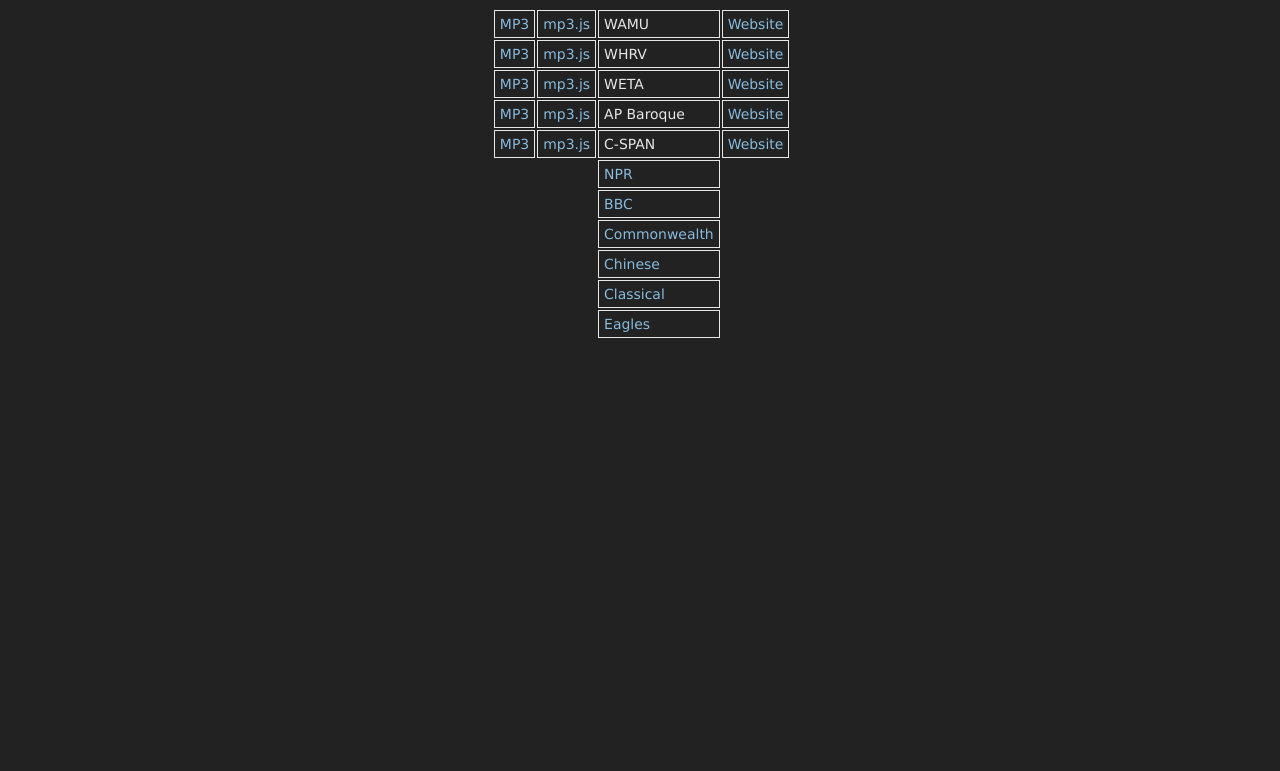
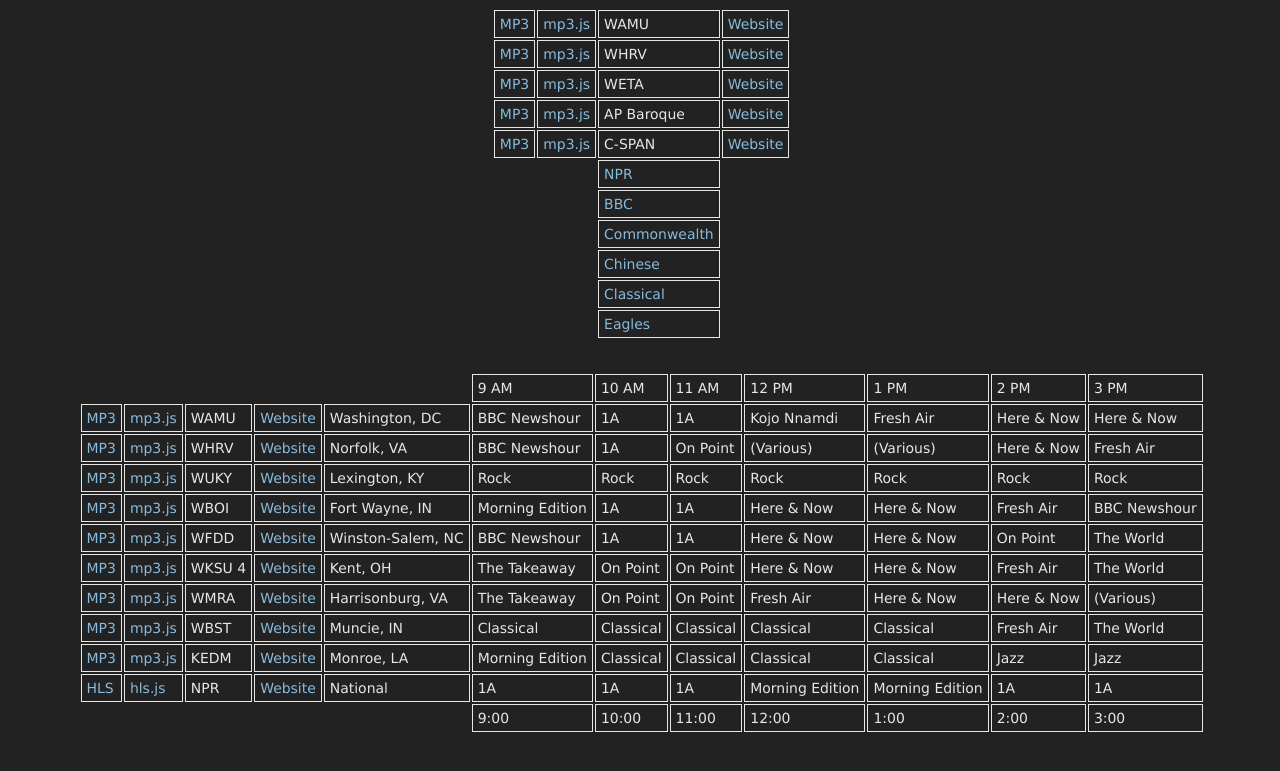
Before and after one commit to danburd/danburd.github.io, a Jekyll site: the page radio.html, which Jekyll copies as it is, in a window 1280 px wide. Shown: the top 771 px of the page. Built offline with Jekyll 4.4.1, drawn with Linux system fonts in a browser that asks for light colours.

Commit message:
Added NPR

```diff
--- a/radio.html
+++ b/radio.html
@@ -21,13 +21,13 @@
   </tr>
   <tr>
    <td><a href="https://stream.weta.org:8010/fmlive">MP3</a></td>
-    <td><a href="/mp3js.html?stream=https://stream.weta.org:8010/fmlive">mp3.js</a></td>
+   <td><a href="/mp3js.html?stream=https://stream.weta.org:8010/fmlive">mp3.js</a></td>
    <td>WETA</td>
    <td><a href="https://weta.org/fm/playlists">Website</a></td>
   </tr>
   <tr>
    <td><a href="http://94.23.201.38:8000/stream">MP3</a></td>
-    <td><a href="/mp3js.html?stream=http://94.23.201.38:8000/stream">mp3.js</a></td>
+   <td><a href="/mp3js.html?stream=http://94.23.201.38:8000/stream">mp3.js</a></td>
    <td>AP Baroque</td>
    <td><a href="http://stream.psychomed.gr/player/#Audiophile%20Baroque">Website</a></td>
   </tr>
@@ -68,5 +68,177 @@
    <td><a href="/eagles.html">Eagles</a></td>
   </tr>
 </table>
+<br>
+<br>
+<table>
+  <tr>
+    <td></td>
+    <td></td>
+    <td></td>
+    <td></td>
+    <td></td>
+    <td>9 AM</td>
+    <td>10 AM</td>
+    <td>11 AM</td>
+    <td>12 PM</td>
+    <td>1 PM</td>
+    <td>2 PM</td>
+    <td>3 PM</td>
+  </tr>
+  <tr>
+    <td><a href="https://hd1.wamu.org">MP3</a></td>
+    <td><a href="/mp3js.html?stream=https://hd1.wamu.org">mp3.js</a></td>
+    <td>WAMU</td>
+    <td><a href="https://wamu.org/schedule/daily">Website</a></td>
+    <td>Washington, DC</td>
+    <td>BBC Newshour</td>
+    <td>1A</td>
+    <td>1A</td>
+    <td>Kojo Nnamdi</td>
+    <td>Fresh Air</td>
+    <td>Here & Now</td>
+    <td>Here & Now</td>
+  </tr>
+  <tr>
+    <td><a href="http://whrv.mediaplayer.whro.org/128">MP3</a></td>
+    <td><a href="/mp3js.html?stream=http://whrv.mediaplayer.whro.org/128">mp3.js</a></td>
+    <td>WHRV</td>
+    <td><a href="https://schedule.whro.org/radio?station=whrv">Website</a></td>
+    <td>Norfolk, VA</td>
+    <td>BBC Newshour</td>
+    <td>1A</td>
+    <td>On Point</td>
+    <td>(Various)</td>
+    <td>(Various)</td>
+    <td>Here & Now</td>
+    <td>Fresh Air</td>
+  </tr>
+  <tr>
+    <td><a href="http://stream.qx.net:8000/xstream">MP3</a></td>
+    <td><a href="/mp3js.html?stream=http://stream.qx.net:8000/xstream">mp3.js</a></td>
+    <td>WUKY</td>
+    <td><a href="http://wuky.org/schedule/wuky">Website</a></td>
+    <td>Lexington, KY</td>
+    <td>Rock</td>
+    <td>Rock</td>
+    <td>Rock</td>
+    <td>Rock</td>
+    <td>Rock</td>
+    <td>Rock</td>
+    <td>Rock</td>
+  </tr>
+  <tr>
+    <td><a href="http://12.bteradio.com:8300/WBOI.mp3">MP3</a></td>
+    <td><a href="/mp3js.html?stream=http://12.bteradio.com:8300/WBOI.mp3">mp3.js</a></td>
+    <td>WBOI</td>
+    <td><a href="http://wboi.org/schedule">Website</a></td>
+    <td>Fort Wayne, IN</td>
+    <td>Morning Edition</td>
+    <td>1A</td>
+    <td>1A</td>
+    <td>Here & Now</td>
+    <td>Here & Now</td>
+    <td>Fresh Air</td>
+    <td>BBC Newshour</td>
+  </tr>
+  <tr>
+    <td><a href="https://live.streamguys1.com:2645/wfdd1">MP3</a></td>
+    <td><a href="/mp3js.html?stream=https://live.streamguys1.com:2645/wfdd1">mp3.js</a></td>
+    <td>WFDD</td>
+    <td><a href="https://www.wfdd.org/schedule">Website</a></td>
+    <td>Winston-Salem, NC</td>
+    <td>BBC Newshour</td>
+    <td>1A</td>
+    <td>1A</td>
+    <td>Here & Now</td>
+    <td>Here & Now</td>
+    <td>On Point</td>
+    <td>The World</td>
+  </tr>
+  <tr>
+    <td><a href="http://66.225.205.169/wksu4.mp3.128">MP3</a></td>
+    <td><a href="/mp3js.html?stream=http://66.225.205.169/wksu4.mp3.128">mp3.js</a></td>
+    <td>WKSU 4</td>
+    <td><a href="http://wksu.org/schedule/wksu-news">Website</a></td>
+    <td>Kent, OH</td>
+    <td>The Takeaway</td>
+    <td>On Point</td>
+    <td>On Point</td>
+    <td>Here & Now</td>
+    <td>Here & Now</td>
+    <td>Fresh Air</td>
+    <td>The World</td>
+  </tr>
+  <tr>
+    <td><a href="http://media.wmra.org:8000/wmra">MP3</a></td>
+    <td><a href="/mp3js.html?stream=http://media.wmra.org:8000/wmra">mp3.js</a></td>
+    <td>WMRA</td>
+    <td><a href="http://wmra.org/schedule/WMRA">Website</a></td>
+    <td>Harrisonburg, VA</td>
+    <td>The Takeaway</td>
+    <td>On Point</td>
+    <td>On Point</td>
+    <td>Fresh Air</td>
+    <td>Here & Now</td>
+    <td>Here & Now</td>
+    <td>(Various)</td>
+  </tr>
+  <tr>
+    <td><a href="https://ipr.streamguys1.com/aac">MP3</a></td>
+    <td><a href="/mp3js.html?stream=https://ipr.streamguys1.com/aac">mp3.js</a></td>
+    <td>WBST</td>
+    <td><a href="https://indianapublicradio.org/schedule/">Website</a></td>
+    <td>Muncie, IN</td>
+    <td>Classical</td>
+    <td>Classical</td>
+    <td>Classical</td>
+    <td>Classical</td>
+    <td>Classical</td>
+    <td>Fresh Air</td>
+    <td>The World</td>
+  </tr>
+  <tr>
+    <td><a href="https://stream.kedm.org/listen">MP3</a></td>
+    <td><a href="/mp3js.html?stream=https://stream.kedm.org/listen">mp3.js</a></td>
+    <td>KEDM</td>
+    <td><a href="http://kedm.org/schedule">Website</a></td>
+    <td>Monroe, LA</td>
+    <td>Morning Edition</td>
+    <td>Classical</td>
+    <td>Classical</td>
+    <td>Classical</td>
+    <td>Classical</td>
+    <td>Jazz</td>
+    <td>Jazz</td>
+  </tr>
+  <tr>
+    <td><a href="https://nprsxsw-lh.akamaihd.net/i/prog24_1@348758/master.m3u8">HLS</a></td>
+    <td><a href="https://www.danburd.com/hlsjsaudio.html?stream=https://nprsxsw-lh.akamaihd.net/i/prog24_1@348758/master.m3u8">hls.js</a></td>
+    <td>NPR</td>
+    <td><a href="https://www.npr.org/2016/04/05/472557877/npr-program-stream">Website</a></td>
+    <td>National</td>
+    <td>1A</td>
+    <td>1A</td>
+    <td>1A</td>
+    <td>Morning Edition</td>
+    <td>Morning Edition</td>
+    <td>1A</td>
+    <td>1A</td>
+  </tr>
+  <tr>
+    <td></td>
+    <td></td>
+    <td></td>
+    <td></td>
+    <td></td>
+    <td>9:00</td>
+    <td>10:00</td>
+    <td>11:00</td>
+    <td>12:00</td>
+    <td>1:00</td>
+    <td>2:00</td>
+    <td>3:00</td>
+  </tr>
+</table>
 </body>
 </html>
```
